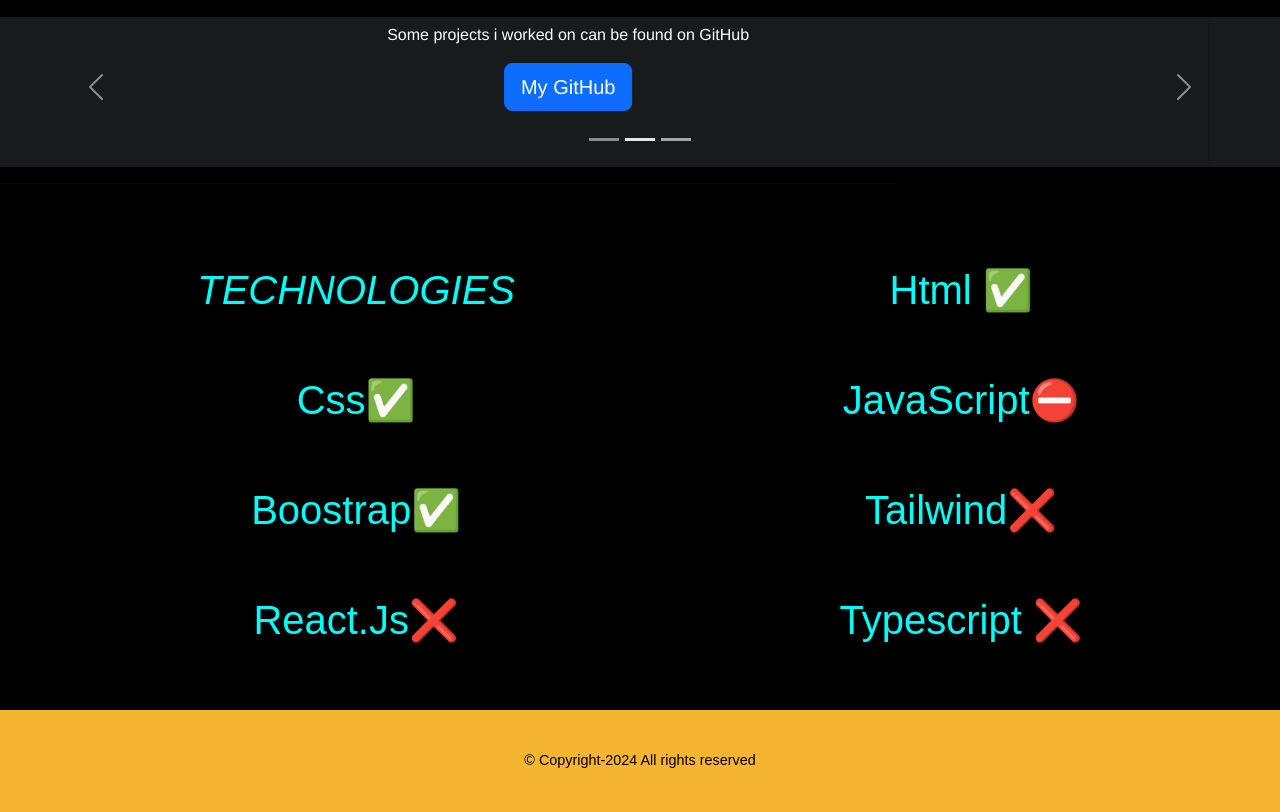
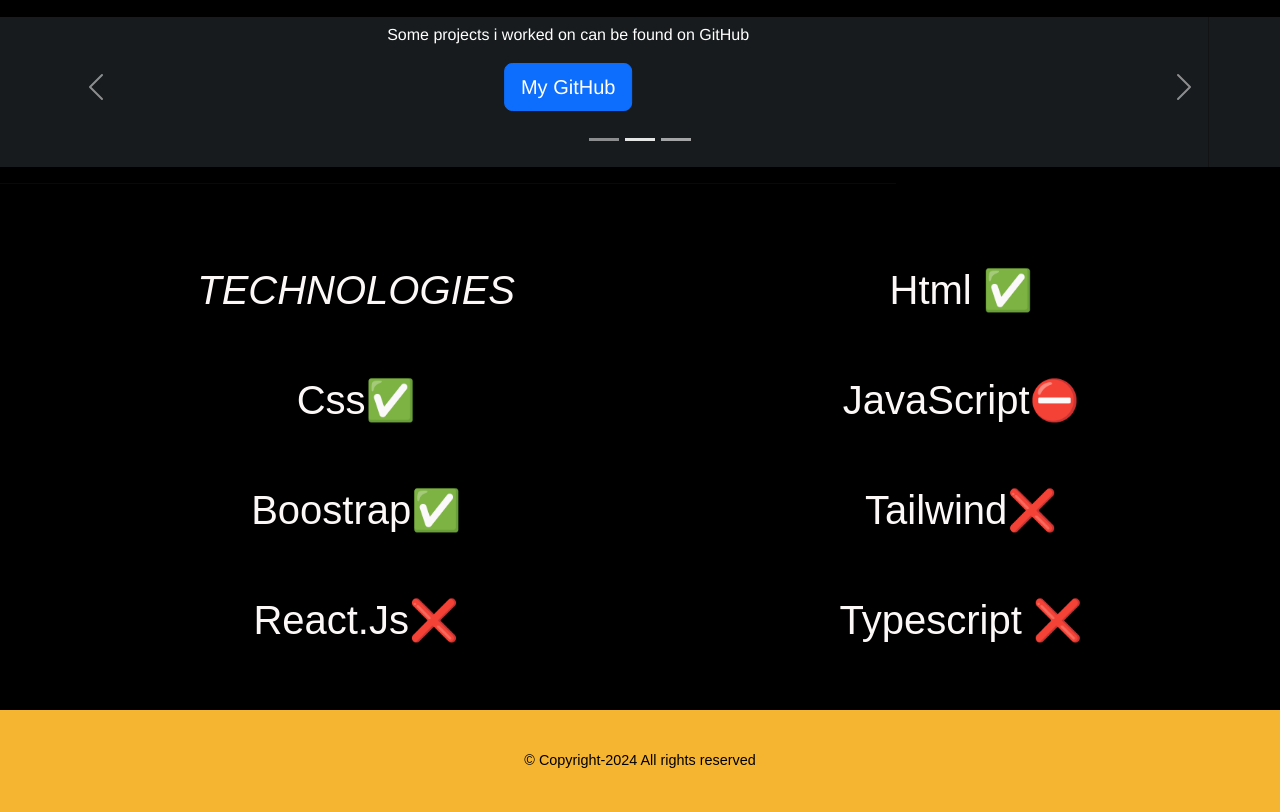
Before and after one commit to Kamogelo-7/Official-portfolio, a plain HTML site: page index.html in a window 1280 px wide. Shown: the part 852-1664 px from the top of the page. Drawn offline with nearby package versions, Linux system fonts and the light colour scheme.

Commit message:
Update styles.css

```diff
--- a/styles.css
+++ b/styles.css
@@ -33,7 +33,7 @@
 .grid-container {
   font-family: Arial, Helvetica, sans-serif;
   text-transform: capitalize;
-  color: rgb(0, 255, 251);
+  color: var(--LiText-color);
   padding: 20px 0;
   font-size: 2.5rem;
 }
```
